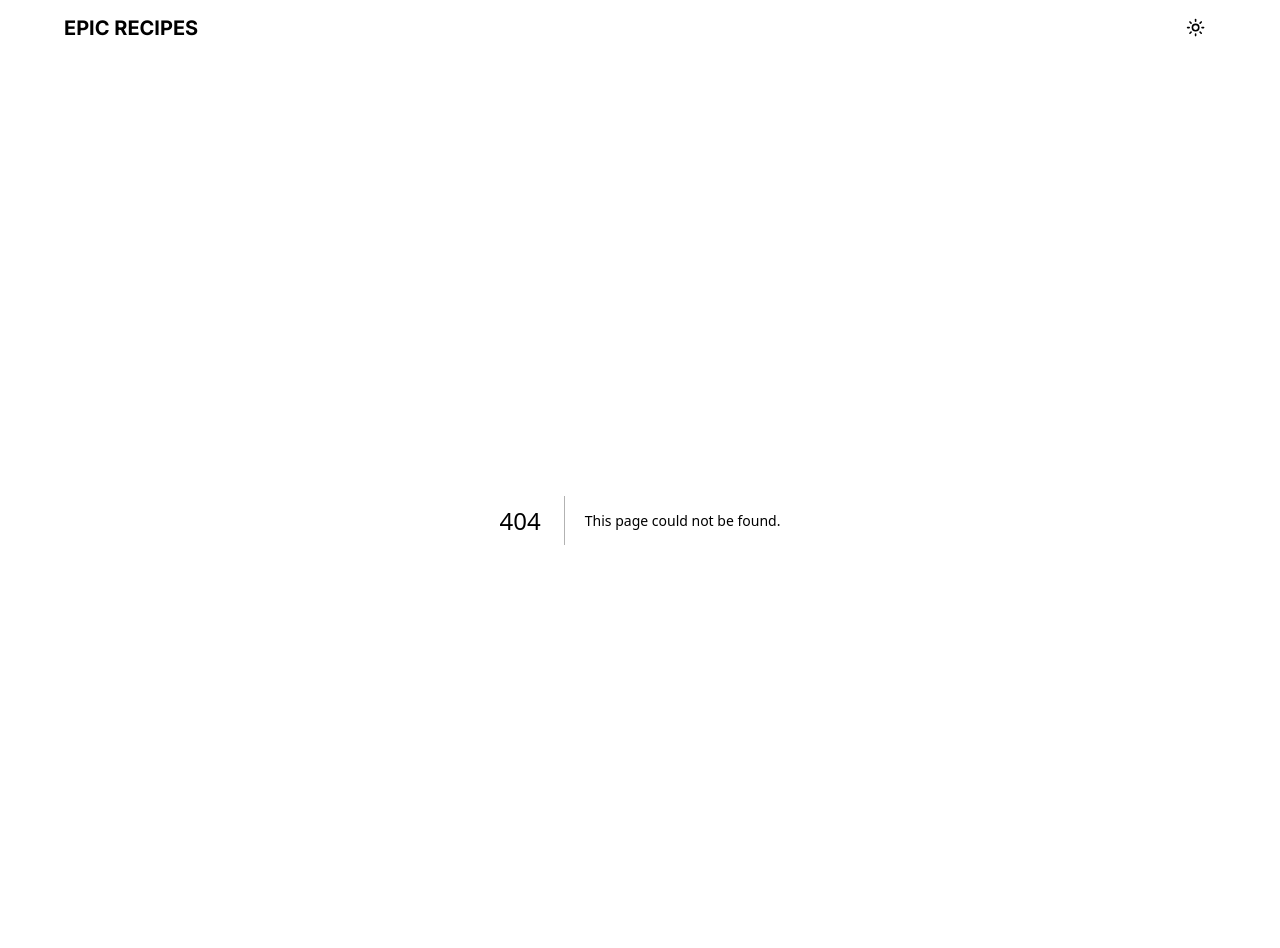
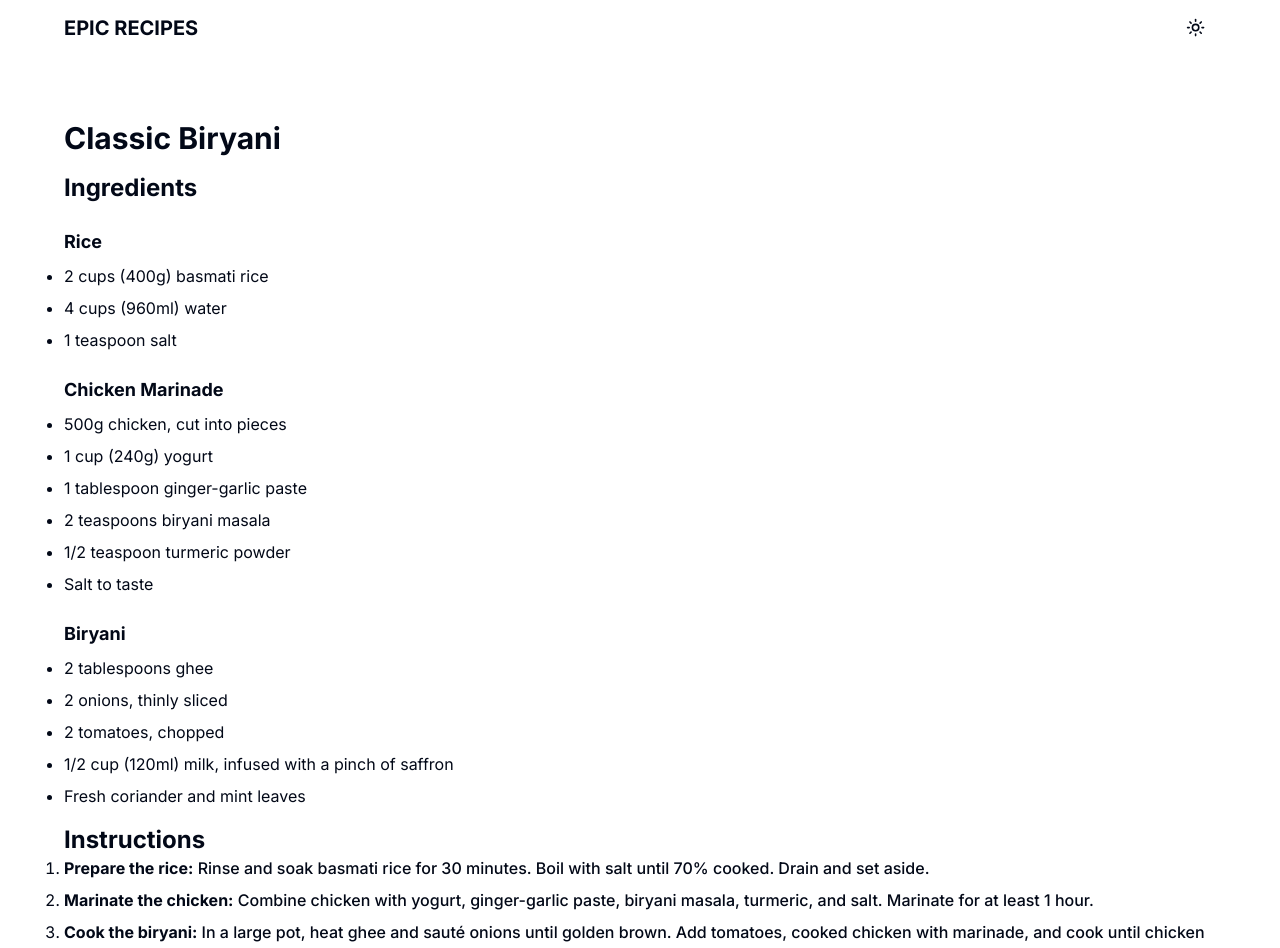
Before and after one commit to YePyaeAung/epic-recipies-next, a Next.js app: page /recipes/biryani in a window 1280 px wide. Before the commit this address had no page. Shown: the top 948 px of the page. Before the commit the page ends 920 px from the top, so only its background shows below. Built offline with nearby package versions, Linux system fonts and the light colour scheme.

Commit message:
Not Found Page | Recipe Details Page

```diff
--- a/app/globals.css
+++ b/app/globals.css
@@ -85,4 +85,25 @@
     body {
         @apply bg-background text-foreground;
     }
+
+    .markdown-content {
+        h1 {
+            @apply text-3xl font-bold;
         }
+        h2 {
+            @apply text-2xl font-bold mt-4;
+        }
+        h3 {
+            @apply text-lg font-bold mt-6 mb-2;
+        }
+        ol {
+            @apply list-decimal space-y-2;
+        }
+        ul {
+            @apply list-disc space-y-2 mt-2;
+        }
+        p {
+            @apply text-base font-medium;
+        }
+    }
+}
--- /dev/null
+++ b/app/not-found.jsx
@@ -0,0 +1,16 @@
+import { Button } from "@/components/ui/button";
+import Link from "next/link";
+
+const NotFound = () => {
+    return (
+        <section className="text-center">
+            <h2 className="text-3xl font-bold mb-2">404 Not Found !!!</h2>
+            <p className="mb-10">Could not find requested resource</p>
+            <Button asChild>
+                <Link href="/">Return Home</Link>
+            </Button>
+        </section>
+    );
+};
+
+export default NotFound;
--- /dev/null
+++ b/app/recipes/[slug]/page.jsx
@@ -0,0 +1,31 @@
+import fs from "fs";
+import matter from "gray-matter";
+import Markdown from "markdown-to-jsx";
+import { notFound } from "next/navigation";
+
+const getContent = slug => {
+    const folder = "recipes";
+    const file = `${folder}/${slug}.md`;
+
+    if (!fs.existsSync(file)) {
+        notFound();
+    }
+
+    const content = fs.readFileSync(file, "utf8");
+    const result = matter(content);
+    return result;
+};
+
+const RecipePage = ({ params }) => {
+    const { slug } = params;
+    const recipe = getContent(slug);
+    console.log(recipe);
+    return (
+        <section className="markdown-content pb-10">
+            <Markdown>{recipe.content}</Markdown>
+            <hr className="mt-5" />
+        </section>
+    );
+};
+
+export default RecipePage;
--- a/components/Header.jsx
+++ b/components/Header.jsx
@@ -16,7 +16,7 @@ import Link from "next/link";
 const Header = () => {
     const { setTheme } = useTheme();
     return (
-        <nav className="flex items-center justify-between py-2 mb-16 sticky top-0 z-50 border-border/40 bg-background/95 backdrop-blur supports-[backdrop-filter]:bg-background/80">
+        <nav className="flex items-center justify-between py-2 mb-16 sticky top-0 z-50 border-border/40 bg-background/95 backdrop-blur supports-[backdrop-filter]:bg-background/50">
             <Link href={"/"} className="text-xl font-bold">
                 EPIC RECIPES
             </Link>
--- a/components/RecipeCard.jsx
+++ b/components/RecipeCard.jsx
@@ -4,7 +4,7 @@ import { Card, CardContent, CardFooter, CardHeader } from "./ui/card";
 import Link from "next/link";
 
 const RecipeCard = ({ recipe }) => {
-    const { title, cook_time, author, created_at, description } = recipe;
+    const { title, cook_time, author, created_at, description, slug } = recipe;
     return (
         <Card className="my-4">
             <CardHeader>
@@ -29,7 +29,10 @@ const RecipeCard = ({ recipe }) => {
                         <Clock className="w-4 h-4 me-1" />
                         <p className="text-xs">{cook_time}</p>
                     </Badge>
-                    <Link href={"/"} className="flex items-center gap-1">
+                    <Link
+                        href={`/recipes/${slug}`}
+                        className="flex items-center gap-1 hover:underline"
+                    >
                         <p>Read more</p>
                         <ArrowUpRight className="w-4 h-4" />
                     </Link>
--- a/components/RecipeList.jsx
+++ b/components/RecipeList.jsx
@@ -4,8 +4,8 @@ const RecipeList = ({ recipes }) => {
     return (
         <section>
             <h2 className="text-xl font-bold">Popular Recipes</h2>
-            {recipes.map(recipe => (
-                <RecipeCard recipe={recipe} />
+            {recipes.map((recipe, index) => (
+                <RecipeCard recipe={recipe} key={index} />
             ))}
         </section>
     );
--- a/lib/getRecipesMetaData.js
+++ b/lib/getRecipesMetaData.js
@@ -16,6 +16,7 @@ const getRecipesMetaData = baseFolder => {
             author: matterResults.data.author,
             created_at: matterResults.data.created_at,
             description: matterResults.data.description,
+            slug: matterResults.data.title.replace(/ /g, "_").toLowerCase(),
         };
     });
     return loaded_md_files;
```
Lines whose indentation alone changed are shown as unchanged.
